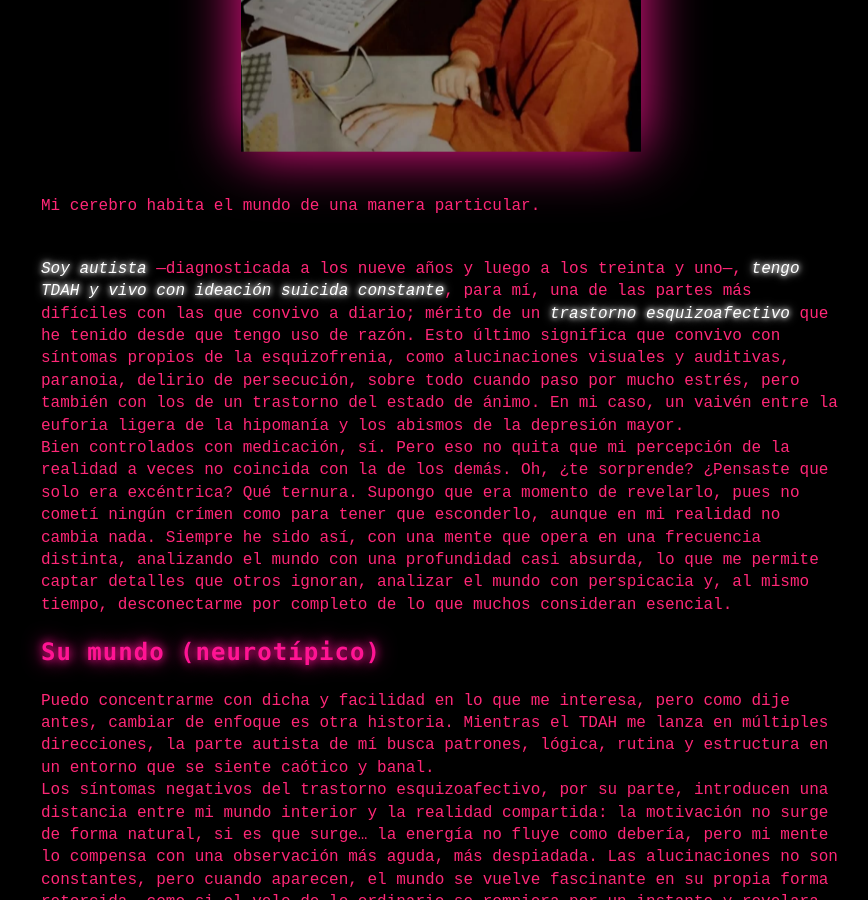
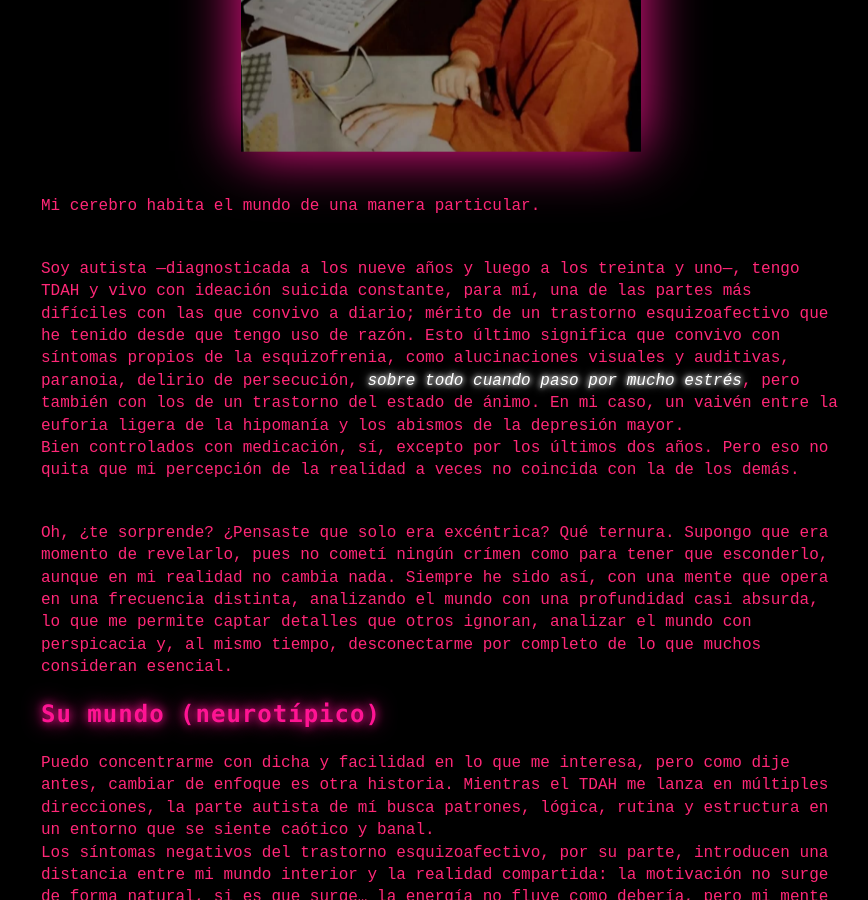
Before and after one commit to medusahra/medusahra.github.io, a Jekyll site: the page built from _posts/2025-11-13-neurodivergente.md, in a window 1280 px wide and 900 px high, scrolled down 3421 px. Shown: the whole window, without its empty margins (199-1067 px from the left). Built offline with Jekyll 4.4.1, drawn with Linux system fonts in a browser that asks for light colours.

Commit message:
Update 2025-11-13-neurodivergente.md

```diff
--- a/_posts/2025-11-13-neurodivergente.md
+++ b/_posts/2025-11-13-neurodivergente.md
@@ -66,9 +66,13 @@ Mi cerebro es extremadamente bueno para mantenerse enfocado en una sola cosa, es
 
 Mi cerebro habita el mundo de una manera particular.
 <div style="margin: 40px 0;"></div>
-*Soy autista* —diagnosticada a los nueve años y luego a los treinta y uno—, *tengo TDAH y vivo con ideación suicida constante*, para mí, una de las partes más difíciles con las que convivo a diario; mérito de un *trastorno esquizoafectivo* que he tenido desde que tengo uso de razón. Esto último significa que convivo con síntomas propios de la esquizofrenia, como alucinaciones visuales y auditivas, paranoia, delirio de persecución, sobre todo cuando paso por mucho estrés, pero también con los de un trastorno del estado de ánimo. En mi caso, un vaivén entre la euforia ligera de la hipomanía y los abismos de la depresión mayor.
+Soy autista —diagnosticada a los nueve años y luego a los treinta y uno—, tengo TDAH y vivo con ideación suicida constante, para mí, una de las partes más difíciles con las que convivo a diario; mérito de un trastorno esquizoafectivo que he tenido desde que tengo uso de razón. Esto último significa que convivo con síntomas propios de la esquizofrenia, como alucinaciones visuales y auditivas,
+paranoia, delirio de persecución, *sobre todo cuando paso por mucho estrés*, pero también con los de un trastorno del estado de ánimo.
+En mi caso, un vaivén entre la euforia ligera de la hipomanía y los abismos de la depresión mayor.
 
-Bien controlados con medicación, sí. Pero eso no quita que mi percepción de la realidad a veces no coincida con la de los demás. Oh, ¿te sorprende? ¿Pensaste que solo era excéntrica? Qué ternura. Supongo que era momento de revelarlo, pues no cometí ningún crímen como para tener que esconderlo, aunque en mi realidad no cambia nada. Siempre he sido así, con una mente que opera en una frecuencia distinta, analizando el mundo con una profundidad casi absurda, lo que me permite captar detalles que otros ignoran, analizar el mundo con perspicacia y, al mismo tiempo, desconectarme por completo de lo que muchos consideran esencial.
+Bien controlados con medicación, sí, excepto por los últimos dos años. Pero eso no quita que mi percepción de la realidad a veces no coincida con la de los demás.
+<div style="margin: 40px 0;"></div>
+Oh, ¿te sorprende? ¿Pensaste que solo era excéntrica? Qué ternura. Supongo que era momento de revelarlo, pues no cometí ningún crímen como para tener que esconderlo, aunque en mi realidad no cambia nada. Siempre he sido así, con una mente que opera en una frecuencia distinta, analizando el mundo con una profundidad casi absurda, lo que me permite captar detalles que otros ignoran, analizar el mundo con perspicacia y, al mismo tiempo, desconectarme por completo de lo que muchos consideran esencial.
 
 ### Su mundo (neurotípico)
 
```
